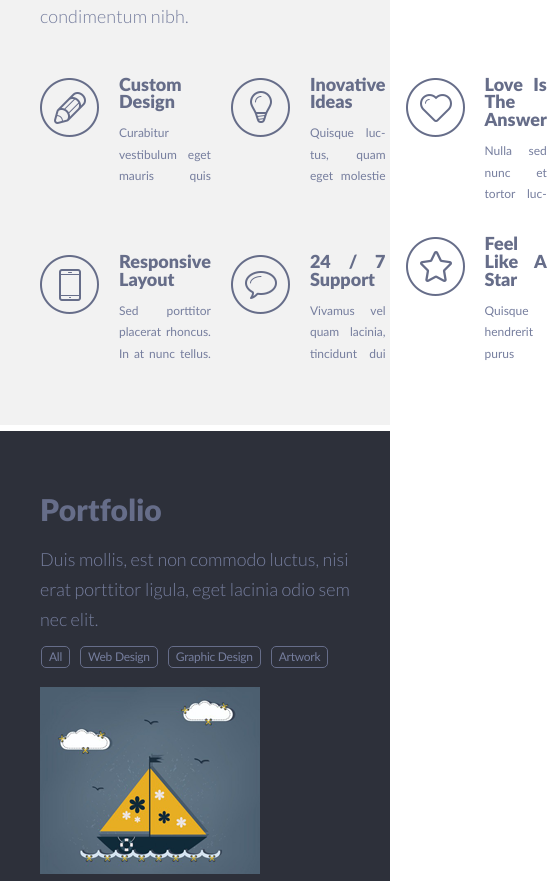
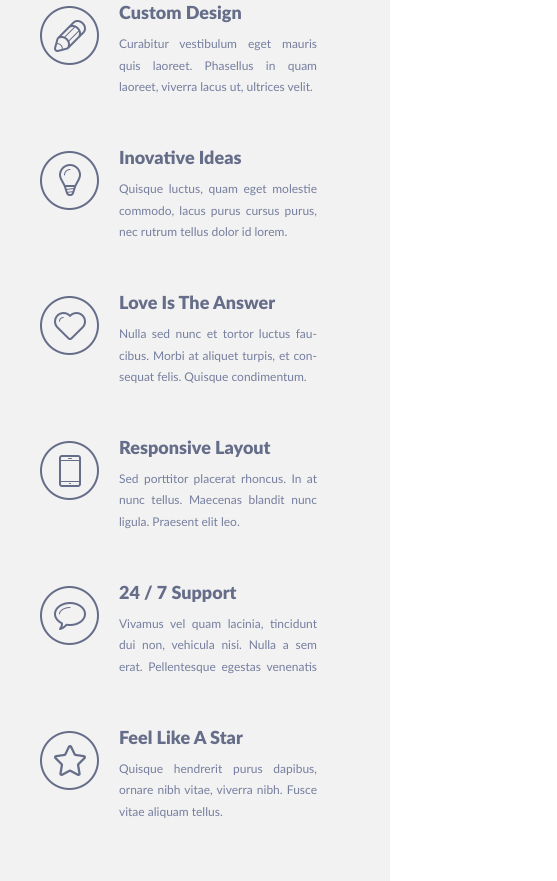
Before and after one commit to Garbua/singolo, a plain HTML site: page index.html in a window 390 px wide. Shown: the part 622-1503 px from the top of the page, 557 px wide, since content can reach past the window. Drawn offline with Linux system fonts and the light colour scheme; files whose address does not match are found by name.

Commit message:
feat: add solution portfolio @media max-width 768px

```diff
--- a/index.html
+++ b/index.html
@@ -67,54 +67,48 @@
                 <p class="services-text">Fusce dapibus, tellus ac cursus commodo, tortor mauris condimentum. Duis mollis, non commodo luctus, nisi erat porttitor ligula, eget lacinia odio sem nec elit. Fusce dapibus, tellus ac cursus commodo, tortor mauris condimentum nibh.</p>
             </article>
             <div class="layout-3-colum">
-                <div class="colum-1">
-                    <article class="pen layout-top">
+                <article class="pen">
                     <div class="colum_icon"><img src="assets/images/services/pen.png" alt="pencil icon"></div>
                     <div class="colum_text">
                         <h2>Custom Design</h2>
                         <p>Curabitur vestibulum eget mauris quis laoreet. Phasellus in quam laoreet, viverra lacus ut, ultrices velit.</p>
                     </div>
                 </article>
-                    <article class="phone layout-bottom">
+                <article class="bulb">
+                    <div class="colum_icon"><img src="assets/images/services/bulb.png" alt="bulb icon"></div>
+                    <div class="colum_text">
+                        <h2>Inovative Ideas</h2>
+                        <p>Quisque luctus, quam eget molestie commodo, lacus purus cursus purus, nec rutrum tellus dolor id lorem.</p>
+                    </div>
+                </article>
+                <article class="heart">
+                    <div class="colum_icon"><img src="assets/images/services/heart.png" alt="heart icon"></div>
+                    <div class="colum_text">
+                        <h2>Love Is The Answer</h2>
+                        <p>Nulla sed nunc et tortor luctus faucibus. Morbi at aliquet turpis, et consequat felis. Quisque condimentum.</p>
+                    </div>
+                </article>
+                <article class="phone">
                     <div class="colum_icon"><img src="assets/images/services/phone.png" alt="phone icon"></div>
                     <div class="colum_text">
                         <h2>Responsive Layout</h2>
                         <p>Sed porttitor placerat rhoncus. In at nunc tellus. Maecenas blandit nunc ligula. Praesent elit leo.</p>
                     </div>
                 </article>
-                </div>
-                <div class="colum-2">
-                    <article class="bulb layout-top">
-                        <div class="colum_icon"><img src="assets/images/services/bulb.png" alt="bulb icon"></div>
-                        <div class="colum_text">
-                            <h2>Inovative Ideas</h2>
-                            <p>Quisque luctus, quam eget molestie commodo, lacus purus cursus purus, nec rutrum tellus dolor id lorem.</p>
-                        </div>
-                    </article>
-                    <article class="bubble layout-bottom">
+                <article class="bubble">
                     <div class="colum_icon"><img src="assets/images/services/bubble.png" alt="bubble icon"></div>
                     <div class="colum_text">
                         <h2>24 / 7 Support</h2>
                         <p>Vivamus vel quam lacinia, tincidunt dui non, vehicula nisi. Nulla a sem erat. Pellentesque egestas venenatis lorem .</p>
                     </div>
                 </article>
-                </div>
-                <div class="colum-3">
-                    <article class="heart layout-top">
-                        <div class="colum_icon"><img src="assets/images/services/heart.png" alt="heart icon"></div>
-                        <div class="colum_text">
-                            <h2>Love Is The Answer</h2>
-                            <p>Nulla sed nunc et tortor luctus faucibus. Morbi at aliquet turpis, et consequat felis. Quisque condimentum.</p>
-                        </div>
-                    </article>
-                    <article class="star layout-bottom">
+                <article class="star">
                     <div class="colum_icon"><img src="assets/images/services/star.png" alt="star icon"></div>
                     <div class="colum_text">
                         <h2>Feel Like A Star</h2>
                         <p>Quisque hendrerit purus dapibus, ornare nibh vitae, viverra nibh. Fusce vitae aliquam tellus.</p>
                     </div>
                 </article>
-                </div>
             </div>
         </section>
         <div class="services-bottom"></div>
--- a/style.css
+++ b/style.css
@@ -331,6 +331,7 @@ a.active {
 .layout-3-colum {
     display: flex;
     flex-direction: row;
+    flex-wrap: wrap;
     justify-content: space-between;
     flex: 1 1 auto;
     margin-top: 45px;
@@ -362,6 +363,8 @@ a.active {
     flex-direction: row;
     justify-content: space-between;
     align-items: flex-start;
+    padding-bottom: 33px;
+    flex: 1 0 33.3%;
 }
 
 .layout-3-colum p {
@@ -372,20 +375,6 @@ a.active {
     overflow: hidden;
     height: 63px;
     padding-top: 1px;
-}
-
-.colum-1,
-.colum-2,
-.colum-3 {
-    display: flex;
-    flex-direction: column;
-    justify-content: space-between;
-    flex: 1 1 33.33%;
-}
-
-.layout-top,
-.layout-bottom {
-    padding-bottom: 33px;
 }
 
 .colum_icon,
@@ -442,19 +431,24 @@ a.active {
 
 .portfolio p {
     line-height: 30px;
+    letter-spacing: 0.4px;
     padding: 16px 0 0 0;
 }
 
 .portfolio_wrapper {
     margin: 60px 0 48.6px 0;
-    padding: 0 40px 0 40px;
+    padding: 0 30px 0 30px;
     width: 100%;
+}
+
+.portfolio-title {
+    margin: 0 10px 0 10px;
 }
 
 .portfolio-filter-buttons{
     display: flex;
     flex-direction: row;
-    margin: 9px 0 9px 1px;
+    margin: 9px 10px 9px 10px;
 }
 
 .filter-param {
@@ -486,12 +480,8 @@ a.active {
 
 .layout-4colum {
     display: flex;
-    flex-direction: row;
     overflow: hidden;
     flex-wrap: wrap;
-    justify-content: space-between;
-    align-items: center;
-    flex: 1 1 25%;
     height: 621px;
 }
 
@@ -500,8 +490,15 @@ a.active {
 }
 
 .layout-4colum li {
-    width: 220px;
-    height: 207px;
+    margin: 10px;
+    background-size: cover;
+    flex: 1 0 19%;
+}
+
+.layout-4colum li::before {
+    content: "";
+    float: left;
+    padding-top: 85%;
 }
 
 .focus {
@@ -926,7 +923,9 @@ textarea,
     letter-spacing: -0.025rem;
 }
 
+
 @media (max-width: 1020px) {
+/* *******************Sliders*********************** */
     .slide-slide2 img {
         width: 100%;
     }
@@ -942,9 +941,31 @@ textarea,
     border-top: 0.6vw solid #000000;
     border-left: 0.6vw solid #000000;
 }
+
+
+/* *********************Services************************* */
+.services {
+    padding: 6.5% 30px 3% 30px;
 }
 
+.layout-3-colum {
+    margin-top: 5%;
+}
+
+/* ********************Portfolio*********************** */
+.portfolio {
+    padding: 1% 0 0.863% 0;
+}
+
+.layout-4colum {
+    height: 100%;
+}
+
+}
+
+
 @media (max-width: 768px) {
+/* *******************Sliders*********************** */
     .arrows {
         width: 0.8%;
 }
@@ -961,6 +982,37 @@ textarea,
     border-left: 0.7vw solid #000000;
 }
 
+/* *********************Services************************* */
+.layout-3-colum article {
+    flex: 1 0 50%;
+    padding-bottom: 54px;
+}
+
+.layout-3-colum p {
+    padding-right: 33px;
+}
+
+.services {
+    padding-bottom: 16px;
+}
+
+/* ********************Portfolio*********************** */
+.layout-4colum {
+    margin-top: 2.7%;
+    height: 100%;
+}
+
+.layout-4colum li {
+    height: 22.5%;
+    flex-basis: 24%;
+}
+.layout-4colum li::before {
+    padding-top: 85%;
+}
+
+}
+
+
 @media (max-width: 375px) {
 
 }
```
Lines whose indentation alone changed are shown as unchanged.
